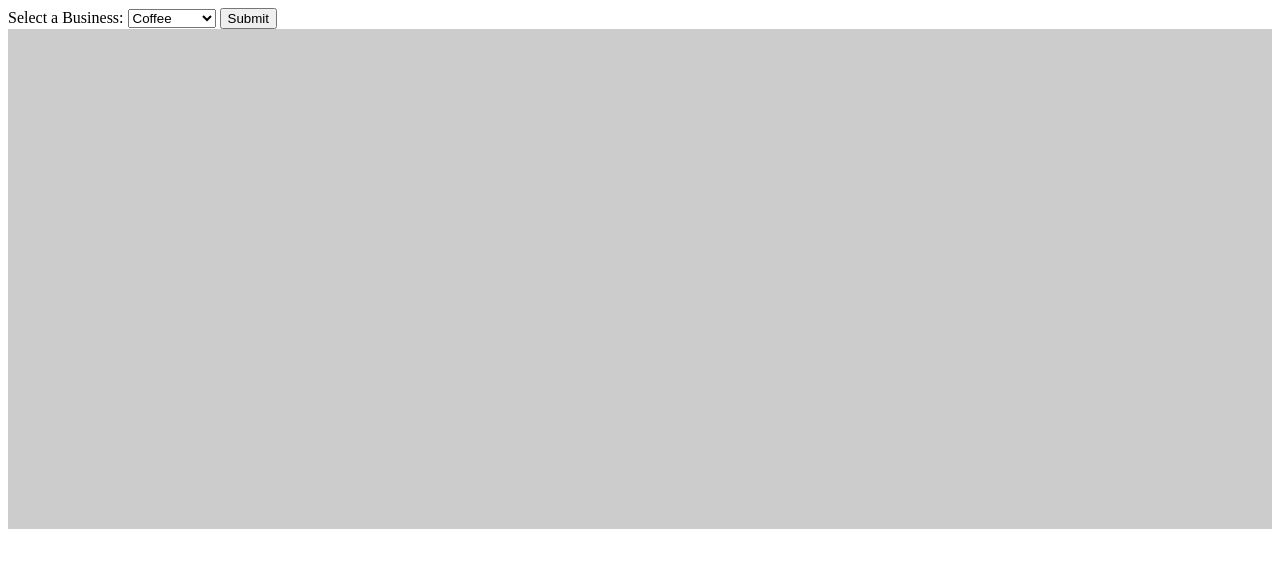
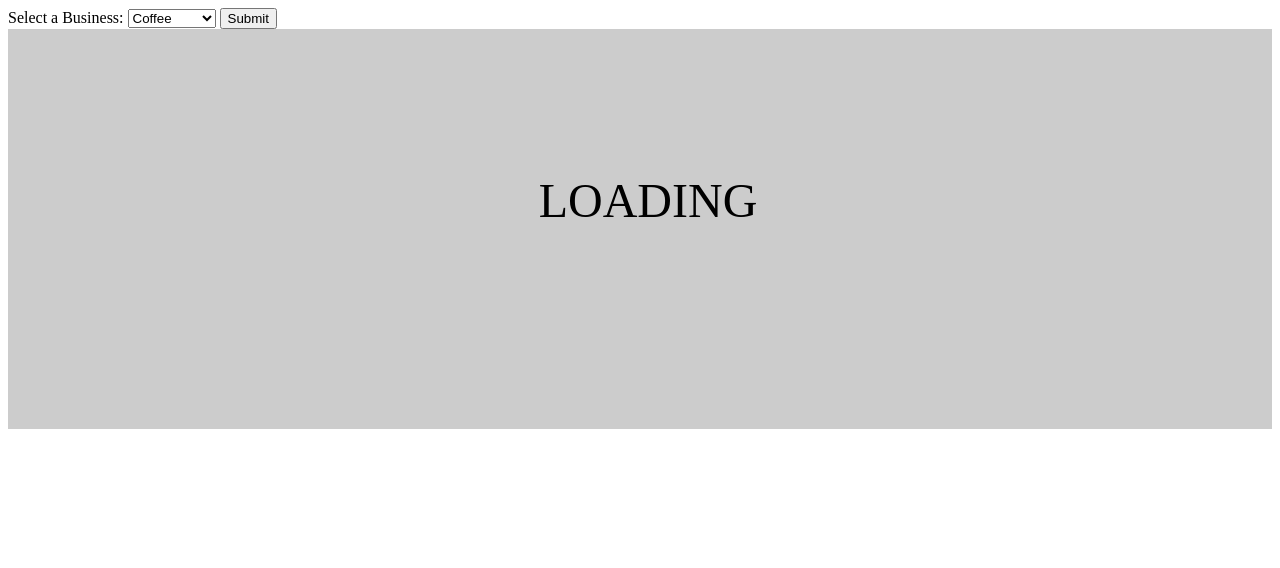
Before and after one commit to aczaldivar/Pomona_Map, a plain HTML site: page Map_pomona/index.html in a window 1280 px wide. Drawn offline with nearby package versions, Linux system fonts and the light colour scheme.

Commit message:
changed CSS

```diff
--- a/Map_pomona/index.html
+++ b/Map_pomona/index.html
@@ -4,6 +4,7 @@
     <meta charset="UTF-8">
     <meta http-equiv="X-UA-Compatible" content="IE=edge">
     <meta name="viewport" content="width=device-width, initial-scale=1.0">
+    <title>Pomona Map</title>
     <link rel="stylesheet" href="https://unpkg.com/leaflet@1.9.3/dist/leaflet.css"
      integrity="sha256-kLaT2GOSpHechhsozzB+flnD+zUyjE2LlfWPgU04xyI="
      crossorigin=""/>
@@ -14,16 +15,21 @@
 
     <title>Leaflet</title>
     <style>
-        #map {
-            height: 500px;
-            background-color: #ccc;
-        }
-
-    label, select {
-        position: relative;
+         #map {
+        height: 400px;
+        background-color: #ccc;
     }
-
-
+    #map::before{
+        content: 'LOADING';
+        font-size: 3em;
+        text-align: center;
+        width: 100%;
+        position: absolute;
+        margin-top: 3em;
+    }
+    .leaflet-popup-content-wrapper {
+        width: 100%;
+    }
     </style>
     </head>
 <body>
@@ -37,7 +43,7 @@
 </select>
 <button id="submit">Submit</button>
 <div id="map"></div>
-<div id="mapid"></div>
+
 
 </body>
 </html>
```
